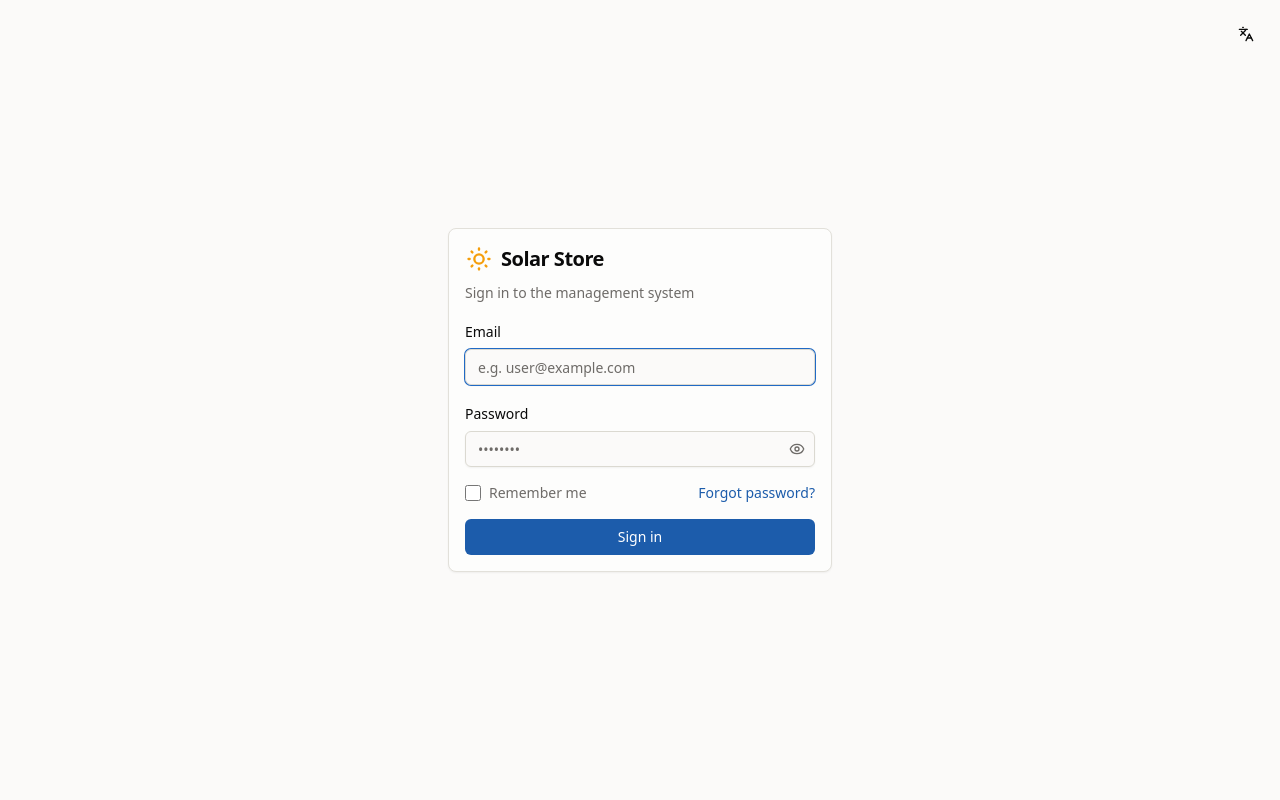
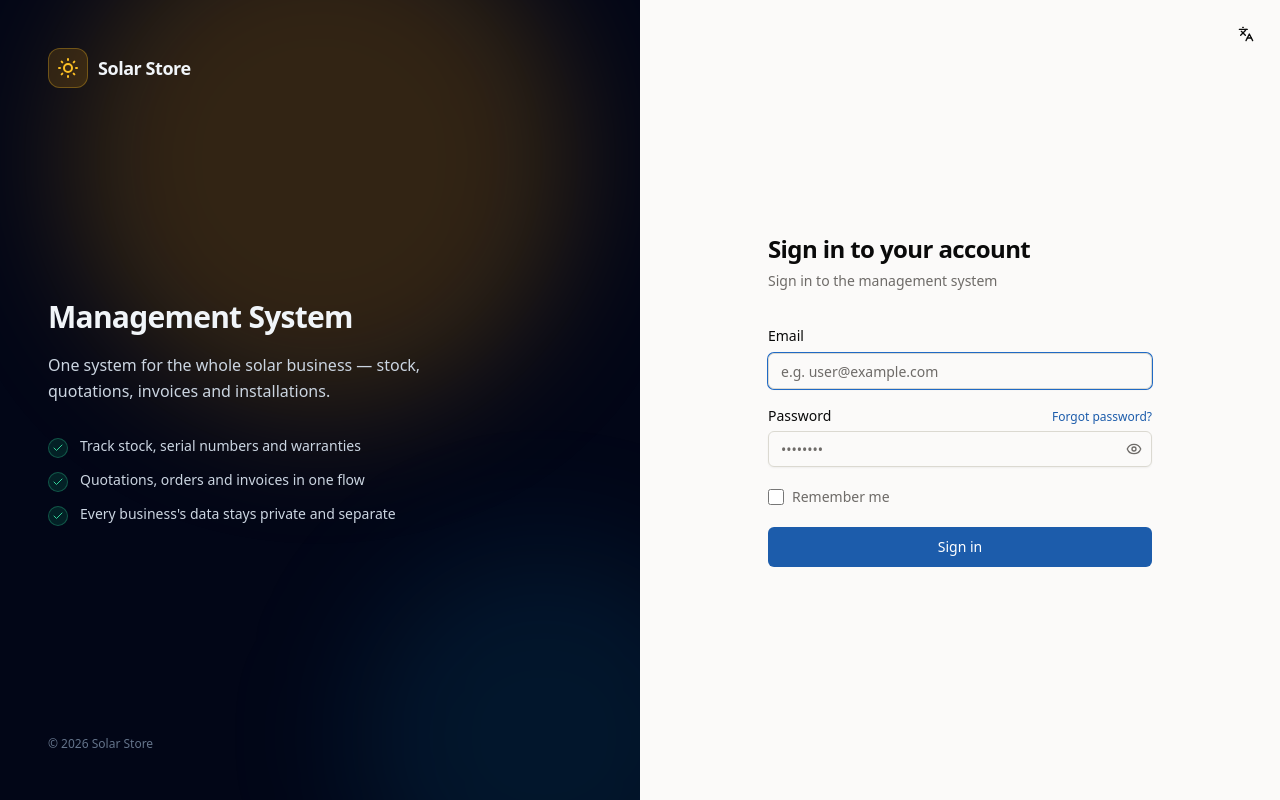
Before and after one commit to abed0srour/SolarManagementSystem, a Next.js app in the folder frontend/: page /login in a window 1280 px wide. Built offline with nearby package versions, Linux system fonts and the light colour scheme; no server answers.

Commit message:
feat(auth): neutral multi-tenant login page; fix invite and email-change redirect URLs

```diff
--- a/frontend/src/app/login/page.tsx
+++ b/frontend/src/app/login/page.tsx
@@ -3,7 +3,7 @@ import { useEffect, useState } from 'react';
 import Link from 'next/link';
 import { useRouter } from 'next/navigation';
 import { useTranslations } from 'next-intl';
-import { SunMedium, Languages, Eye, EyeOff, ShieldAlert } from 'lucide-react';
+import { SunMedium, Languages, Eye, EyeOff, ShieldAlert, Check } from 'lucide-react';
 import { toast } from 'sonner';
 import { api } from '../../lib/api';
 import { supabaseBrowser } from '../../lib/supabase/client';
@@ -12,7 +12,6 @@ import { getRememberedEmail, purgeLegacySession, setRememberedEmail } from '../.
 import { Button } from '../../components/ui/button';
 import { Input } from '../../components/ui/input';
 import { Label } from '../../components/ui/label';
-import { Card, CardContent, CardHeader, CardTitle, CardDescription } from '../../components/ui/card';
 
 function switchLocale() {
   const current = document.cookie.includes('locale=ar') ? 'ar' : 'en';
@@ -89,35 +88,97 @@ export default function LoginPage() {
     }
   };
 
+  const highlights = [
+    t('auth.highlightInventory'),
+    t('auth.highlightSales'),
+    t('auth.highlightIsolation'),
+  ];
+
   return (
-    <div className="flex min-h-screen items-center justify-center bg-background p-4">
+    <div className="grid min-h-screen lg:grid-cols-2">
+      {/*
+        The brand panel is deliberately generic. This platform serves many
+        separate businesses, so showing any one store's name or logo before
+        sign-in would be both wrong and a small information leak about who the
+        customers are. The store's own identity appears after authentication.
+
+        Hidden below `lg` rather than stacked: on a phone it would push the
+        form under the fold, and signing in is the only thing this page is for.
+      */}
+      <aside className="relative hidden overflow-hidden bg-slate-950 p-12 text-slate-100 lg:flex lg:flex-col lg:justify-between">
+        <div
+          aria-hidden
+          className="pointer-events-none absolute -top-24 start-1/2 h-[32rem] w-[32rem] -translate-x-1/2 rounded-full bg-amber-500/20 blur-3xl"
+        />
+        <div
+          aria-hidden
+          className="pointer-events-none absolute -bottom-32 -end-24 h-96 w-96 rounded-full bg-sky-500/10 blur-3xl"
+        />
+
+        <div className="relative flex items-center gap-2.5">
+          <span className="flex h-10 w-10 items-center justify-center rounded-xl bg-amber-500/15 ring-1 ring-inset ring-amber-400/30">
+            <SunMedium className="h-6 w-6 text-amber-400" />
+          </span>
+          <span className="text-lg font-semibold tracking-tight">{t('app.title')}</span>
+        </div>
+
+        <div className="relative max-w-md">
+          <h1 className="text-3xl font-semibold leading-tight tracking-tight">{t('app.subtitle')}</h1>
+          <p className="mt-4 text-base leading-relaxed text-slate-300">{t('auth.tagline')}</p>
+
+          <ul className="mt-8 space-y-3">
+            {highlights.map((line) => (
+              <li key={line} className="flex items-start gap-3 text-sm text-slate-300">
+                <span className="mt-0.5 flex h-5 w-5 shrink-0 items-center justify-center rounded-full bg-emerald-500/15 ring-1 ring-inset ring-emerald-400/30">
+                  <Check className="h-3 w-3 text-emerald-400" />
+                </span>
+                {line}
+              </li>
+            ))}
+          </ul>
+        </div>
+
+        <p className="relative text-xs text-slate-500">
+          &copy; {new Date().getFullYear()} {t('app.title')}
+        </p>
+      </aside>
+
+      <main className="relative flex items-center justify-center bg-background p-6 sm:p-10">
         <div className="absolute end-4 top-4">
           <Button variant="ghost" size="icon" onClick={switchLocale} title={t('common.language')}>
             <Languages />
           </Button>
         </div>
-      <Card className="w-full max-w-sm">
-        <CardHeader>
-          <div className="mb-1 flex items-center gap-2">
-            <SunMedium className="h-7 w-7 text-amber-500" />
-            <CardTitle className="text-xl">{t('app.title')}</CardTitle>
+
+        <div className="w-full max-w-sm">
+          {/* The mark repeats here for the phone layout, where the panel is hidden. */}
+          <div className="mb-8 flex items-center gap-2.5 lg:hidden">
+            <span className="flex h-10 w-10 items-center justify-center rounded-xl bg-amber-500/10 ring-1 ring-inset ring-amber-500/25">
+              <SunMedium className="h-6 w-6 text-amber-500" />
+            </span>
+            <span className="text-lg font-semibold tracking-tight">{t('app.title')}</span>
           </div>
-          <CardDescription>{t('auth.welcome')}</CardDescription>
-        </CardHeader>
-        <CardContent>
+
+          <div className="mb-8">
+            <h2 className="text-2xl font-semibold tracking-tight">{t('auth.signInToAccount')}</h2>
+            <p className="mt-1.5 text-sm text-muted-foreground">{t('auth.welcome')}</p>
+          </div>
+
           {notice && (
-            <div className="mb-4 flex items-start gap-2 rounded-md border border-destructive/30 bg-destructive/10 p-3 text-sm text-destructive">
+            <div className="mb-6 flex items-start gap-2 rounded-lg border border-destructive/30 bg-destructive/10 p-3 text-sm text-destructive">
               <ShieldAlert className="mt-0.5 h-4 w-4 shrink-0" />
               <span>{notice}</span>
             </div>
           )}
-          <form onSubmit={submit} className="space-y-4">
+
+          <form onSubmit={submit} className="space-y-5">
             <div className="space-y-1.5">
               <Label htmlFor="email">{t('auth.email')}</Label>
               <Input
                 id="email"
                 type="email"
                 dir="ltr"
+                autoComplete="email"
                 placeholder="e.g. user@example.com"
                 value={email}
                 onChange={(e) => setEmail(e.target.value)}
@@ -125,12 +186,19 @@ export default function LoginPage() {
                 autoFocus
               />
             </div>
+
             <div className="space-y-1.5">
+              <div className="flex items-baseline justify-between gap-2">
                 <Label htmlFor="password">{t('auth.password')}</Label>
+                <Link href="/forgot-password" className="text-xs text-primary hover:underline">
+                  {t('auth.forgotPassword')}
+                </Link>
+              </div>
               <div className="relative">
                 <Input
                   id="password"
                   type={showPassword ? 'text' : 'password'}
+                  autoComplete="current-password"
                   placeholder="••••••••"
                   className="pe-10"
                   value={password}
@@ -140,7 +208,7 @@ export default function LoginPage() {
                 <button
                   type="button"
                   tabIndex={-1}
-                  className="absolute end-2.5 top-1/2 -translate-y-1/2 text-muted-foreground hover:text-foreground"
+                  className="absolute end-2.5 top-1/2 -translate-y-1/2 text-muted-foreground transition-colors hover:text-foreground"
                   title={showPassword ? t('auth.hidePassword') : t('auth.showPassword')}
                   onClick={() => setShowPassword((v) => !v)}
                 >
@@ -148,8 +216,8 @@ export default function LoginPage() {
                 </button>
               </div>
             </div>
-            <div className="flex items-center justify-between gap-2">
-              <label className="flex cursor-pointer items-center gap-2 text-sm text-muted-foreground">
+
+            <label className="flex w-fit cursor-pointer items-center gap-2 text-sm text-muted-foreground">
               <input
                 type="checkbox"
                 className="h-4 w-4 accent-primary"
@@ -158,16 +226,13 @@ export default function LoginPage() {
               />
               {t('auth.rememberMe')}
             </label>
-              <Link href="/forgot-password" className="text-sm text-primary hover:underline">
-                {t('auth.forgotPassword')}
-              </Link>
-            </div>
-            <Button type="submit" className="w-full" disabled={loading}>
-              {loading ? t('common.loading') : t('auth.signIn')}
+
+            <Button type="submit" className="h-10 w-full" disabled={loading}>
+              {loading ? t('auth.signingIn') : t('auth.signIn')}
             </Button>
           </form>
-        </CardContent>
-      </Card>
+        </div>
+      </main>
     </div>
   );
 }
--- a/frontend/src/components/account-settings.tsx
+++ b/frontend/src/components/account-settings.tsx
@@ -157,7 +157,15 @@ export default function AccountSettings({ onProfileSaved }: { onProfileSaved?: (
     setSavingEmail(true);
     setEmailNotice(null);
     try {
-      const { error } = await supabaseBrowser().auth.updateUser({ email: target });
+      const { error } = await supabaseBrowser().auth.updateUser(
+        { email: target },
+        // Without this, Supabase falls back to the project's Site URL, which is
+        // the local dev origin -- so the confirmation link in a real customer's
+        // inbox points at their own machine and cannot work. Taking the origin
+        // from the browser keeps every deployment self-consistent: production,
+        // staging preview and localhost each send links back to themselves.
+        { emailRedirectTo: `${window.location.origin}/login` },
+      );
       if (error) throw error;
       /*
        * `double_confirm_changes` is on, so Supabase emails BOTH addresses and
--- a/frontend/src/i18n/messages/en.json
+++ b/frontend/src/i18n/messages/en.json
@@ -140,7 +140,12 @@
     "updatePassword": "Update password",
     "verificationCode": "Verification code",
     "welcome": "Sign in to the management system",
-    "yourStore": "Your store"
+    "yourStore": "Your store",
+    "tagline": "One system for the whole solar business — stock, quotations, invoices and installations.",
+    "highlightInventory": "Track stock, serial numbers and warranties",
+    "highlightSales": "Quotations, orders and invoices in one flow",
+    "highlightIsolation": "Every business's data stays private and separate",
+    "signInToAccount": "Sign in to your account"
   },
   "common": {
     "actions": "Actions",
```
Also changed, not shown: frontend/src/i18n/messages/ar.json, 1 other file (tests, documents, lock files or other folders). Lines whose indentation alone changed are shown as unchanged.
